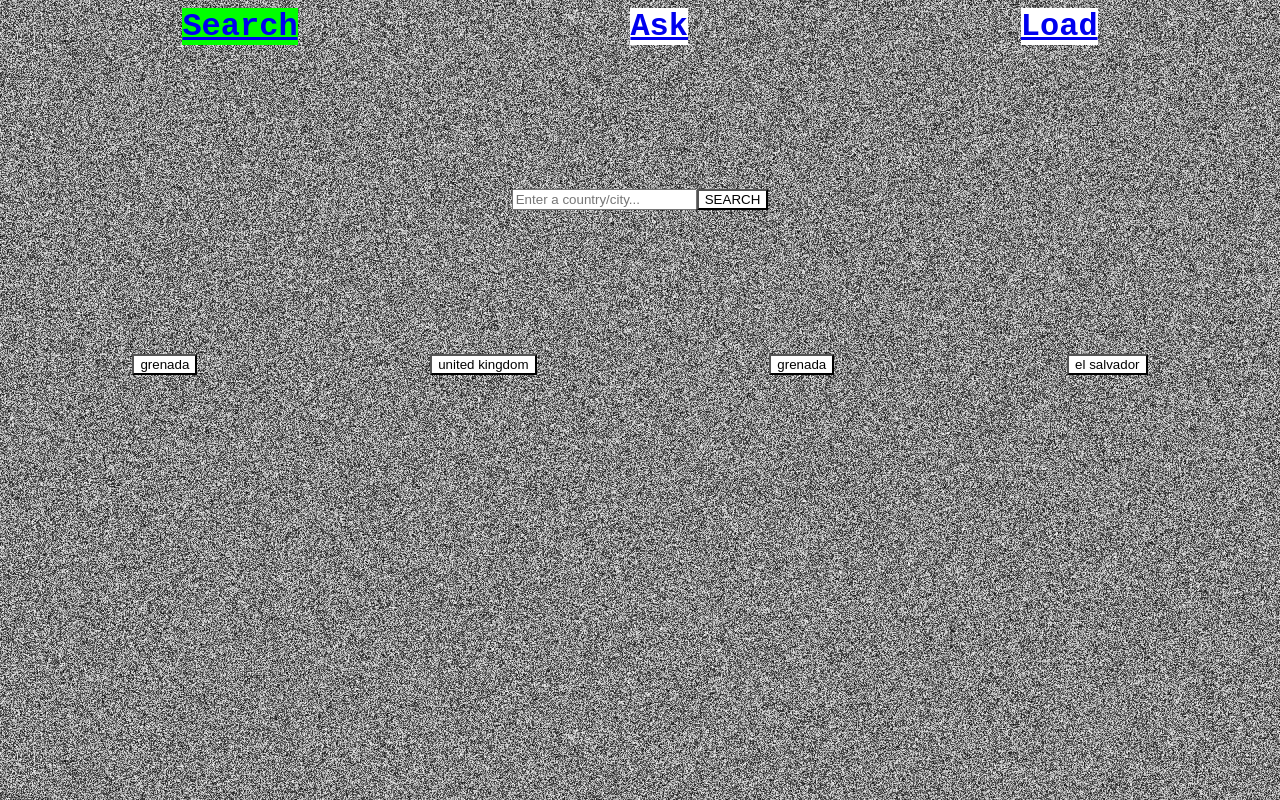
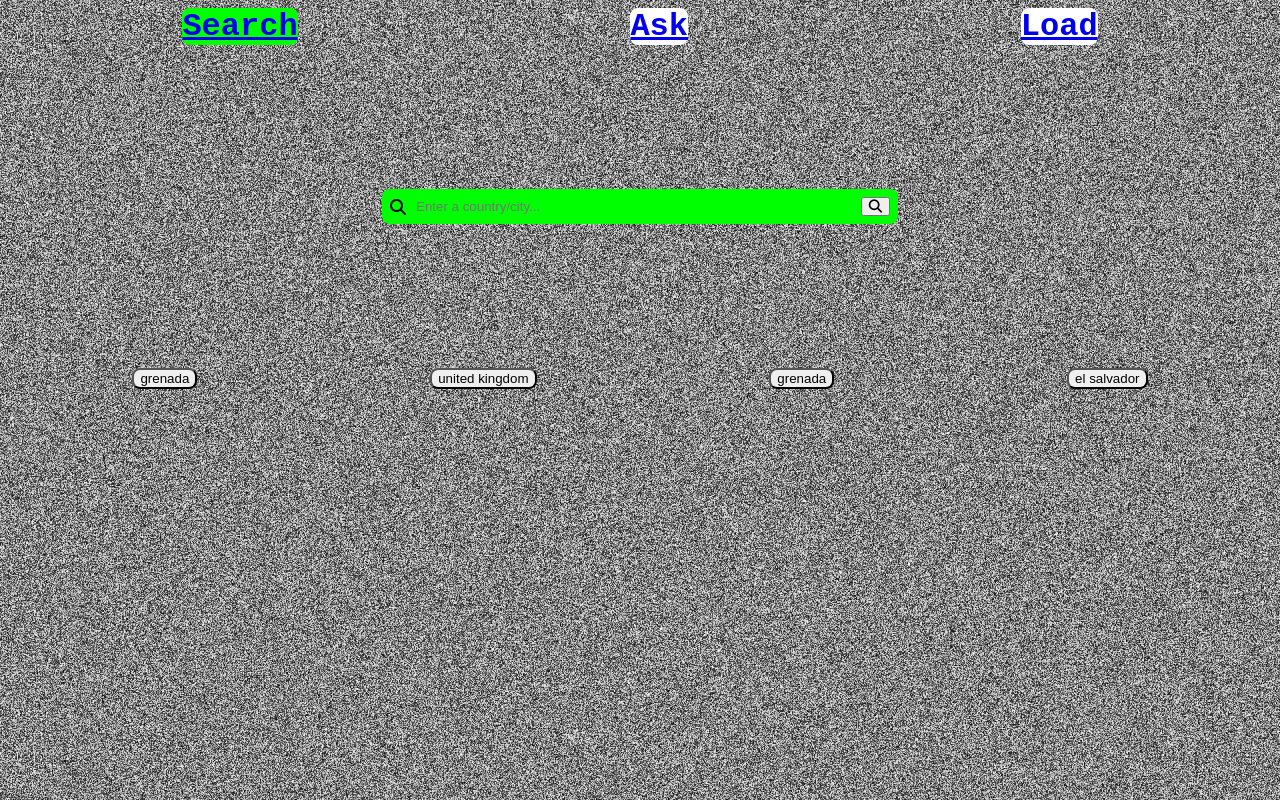
Before and after one commit to 20105070/Made_for_Leavers.github.io, an Angular app in the folder Made_for_Leavers/: page / in a window 1280 px wide. Built offline with nearby package versions, Linux system fonts and the light colour scheme.

Commit message:
Commit Made for Leavers 5.0

```diff
--- a/Made_for_Leavers/src/app/load/load.component.html
+++ b/Made_for_Leavers/src/app/load/load.component.html
@@ -27,7 +27,7 @@
     <div class="container" *ngFor="let university of universities">
         <div class="university">
             <a href='{{university.webPage}}' target='_blank'>{{university.name}}</a>
-            <button class="click" (click)="delete(university.name)">DELETE</button>
+            <button class="fa fa-trash" (click)="delete(university.name)"></button>
         </div>
         <div style="height:18px;">
         </div>
--- a/Made_for_Leavers/src/app/search/search.component.html
+++ b/Made_for_Leavers/src/app/search/search.component.html
@@ -24,9 +24,12 @@
     <br /><br /><br /><br /><br /><br /><br /><br />
 
     <!--Search Bar-->
-    <div class="flexBar">
-        <input type="text" placeholder="Enter a country/city..." [(ngModel)]="input" (keydown.enter)="search()"/>
-        <button class="click" (click)="search()">SEARCH</button>
+    <div class="flex">
+        <div class="flexBar">
+            <div class="fa fa-search"></div>
+            <input type="text" placeholder="Enter a country/city..." [(ngModel)]="input" (keydown.enter)="search()"/>
+            <button class="fa fa-search" (click)="search()"></button>
+        </div>
     </div>
 
     <br /><br /><br /><br /><br /><br /><br /><br />
@@ -35,7 +38,7 @@
     <div class="container" *ngFor="let university of universities">
         <div class="university">
             <a href='{{university.webPage}}' target='_blank'>{{university.name}}</a>
-            <button class="click" (click)="save(university)">SAVE</button>
+            <button class="fa fa-floppy-disk" (click)="save(university)"></button>
         </div>
         <div style="height:18px;">
         </div>
--- a/Made_for_Leavers/src/index.html
+++ b/Made_for_Leavers/src/index.html
@@ -8,6 +8,8 @@
   <base href="/">
   <meta name="viewport" content="width=device-width, initial-scale=1">
   <link rel="icon" type="image/x-icon" href="favicon.ico">
+  <!--https://cdnjs.com/libraries/font-awesome-->
+  <link rel="stylesheet" href="https://cdnjs.cloudflare.com/ajax/libs/font-awesome/6.5.2/css/all.min.css">
 </head>
 
 <body id="c">
--- a/Made_for_Leavers/src/styles.css
+++ b/Made_for_Leavers/src/styles.css
@@ -7,13 +7,13 @@
     background-image: url('./assets/images/c.jpg');
     background-size: 100%;
     font-family: 'Courier New', Courier, monospace;
-    font-size: 1em;
+    font-size: 1rem;
     font-weight: bold;
 }
 
 /*.click Styling*/
 .click {
-    background-color: #FFFFFF;
+    border-radius: 0.5rem;
 }
 
 /*.click:active Styling*/
@@ -56,12 +56,29 @@
 
 /*.flexBar Styling*/
 .flexBar {
+    align-items: center;
+    background: #00FF00;
+    border-radius: 0.5rem;
+    display: flex;
+    justify-content: space-between;
+    padding: 0.5rem;
     text-align: center;
+    width: 500px;
+}
+
+/*input Styling*/
+input {
+    background: #00FF00;
+    border: none;
+    margin: 0 0.5rem 0 0.5rem;
+    outline: none;
+    width: 100%;
 }
 
 /*.navOff Styling*/
 .navOff {
     background-color: #FFFFFF;
+    border-radius: 0.5rem;
     font-size: 2em;
     font-weight: bold;
 }
@@ -79,7 +96,8 @@
 /*.navOn Styling*/
 .navOn {
     background-color: #00FF00;
-    font-size: 2em;
+    border-radius: 0.5rem;
+    font-size: 2rem;
     font-weight: bold;
 }
 
@@ -95,6 +113,7 @@
 
 .university {
     background-color: #FFFFFF;
+    border-radius: 0.5rem;
 }
 
 .university:hover {
```
